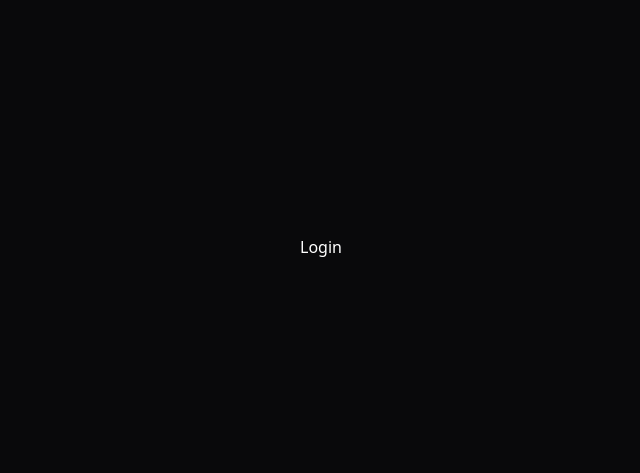
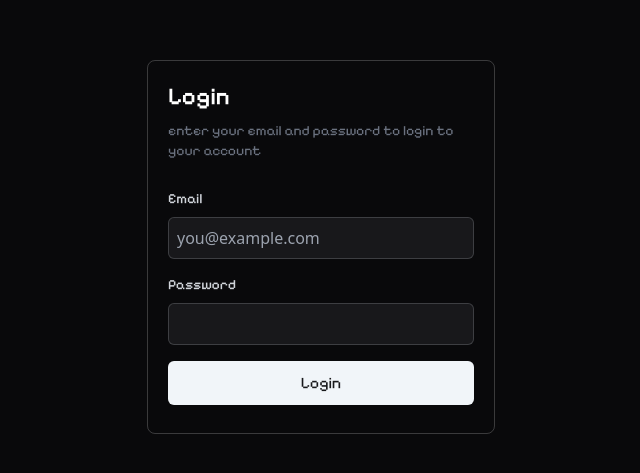
Before and after one commit to Nota0515/guardian, a React (Vite) app: page /login in a window 1280 px wide. Shown: the part 153-626 px from the top of the page, without its empty margins (319-959 px from the left). Built offline with nearby package versions, Linux system fonts and the light colour scheme; a web font is replaced by a local one.

Commit message:
developed login ui

```diff
--- a/src/pages/Login.jsx
+++ b/src/pages/Login.jsx
@@ -1,9 +1,52 @@
 import React from 'react'
+import Button from '../components/Buttons'
 
 const Login = () => {
+
+  const handleSubmit = (e) => {
+    e.preventDefault();
+    console.log("the Button was clicked")
+  };
+
+
+
+
+
+
   return (
-    <div>
-      Login
+    <div className='flex items-center justify-center'>
+      <div className='flex w-[21.75rem] border-n-1/20 border rounded-lg items-start justify-center px-5 py-5'>
+        <div className='flex flex-col justify-cente flex-wrap gap-y-5'>
+          <div className='heading-log'>
+            <h2 className='text-2xl font-semibold font-pixelify mb-2'>Login</h2>
+            <h5 className='text-sm font-pixelify text-gray-500'>enter your email and password to login to your account</h5>
+          </div>
+          <div className='form-input'>
+            <form name='usermail' method='post' onSubmit={handleSubmit}>
+              <div className='email-input py-2 mb-2'>
+                <label htmlFor="email" className="block text-sm font-medium font-pixelify text-gray-300 mb-2">Email</label>
+                <input
+                  type="email"
+                  id="email"
+                  placeholder='you@example.com'
+                  className="mt-1 block w-full p-2 bg-zinc-900 700 border border-gray-300/20 rounded-md"
+                />
+              </div>
+              <div className='password-input'>
+                <label htmlFor='password' className='block text-sm font-medium font-pixelify text-gray-300 mb-2'>Password</label>
+                <input
+                  type='password'
+                  id="password"
+                  className='mt-1 block w-full p-2 bg-zinc-900 700 border border-gray-300/20 rounded-md'
+                />
+              </div>
+              <div className='flex justify-center items-center mt-2 py-2'>
+                <Button type={'submit'} className={"text-zinc-900 font-pixelify mx-auto w-full bg-slate-100 hover:bg-slate-300 rounded-md"} >Login</Button>
+              </div>
+            </form>
+          </div>
+        </div>
+      </div>
     </div>
   )
 }
```
